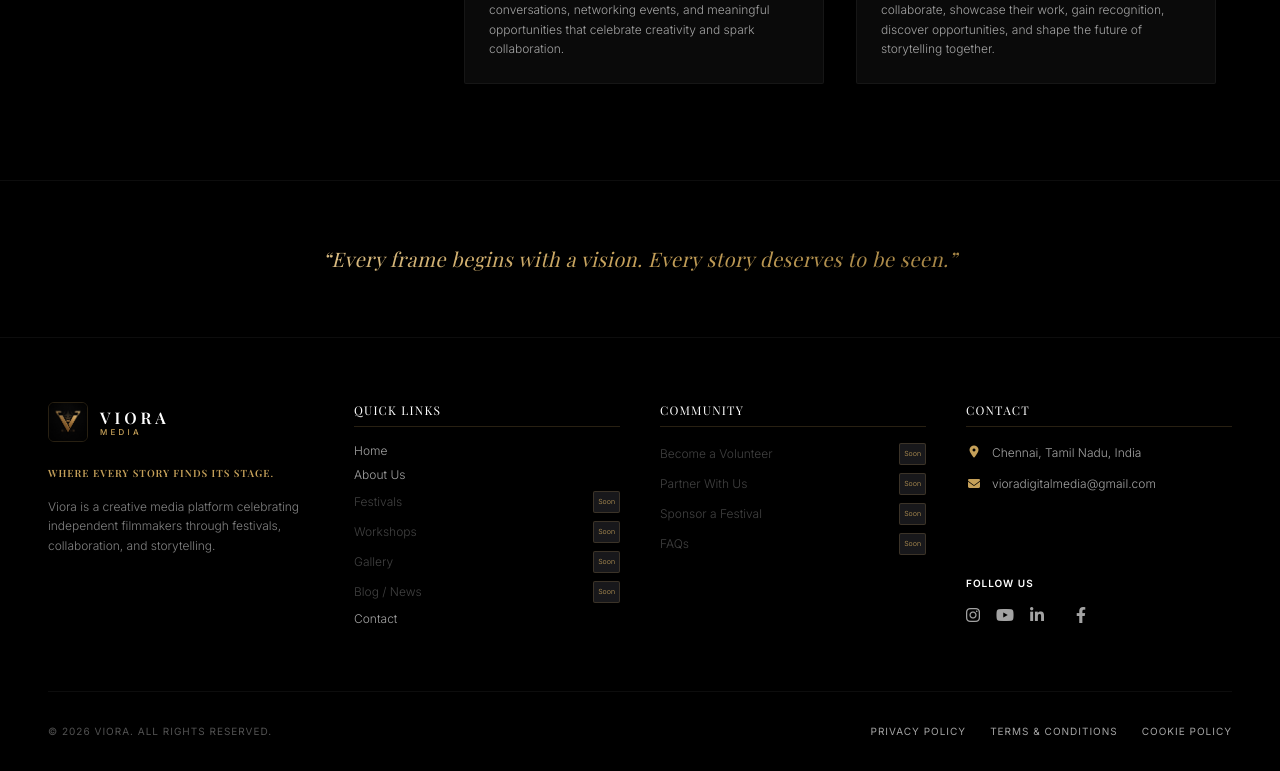
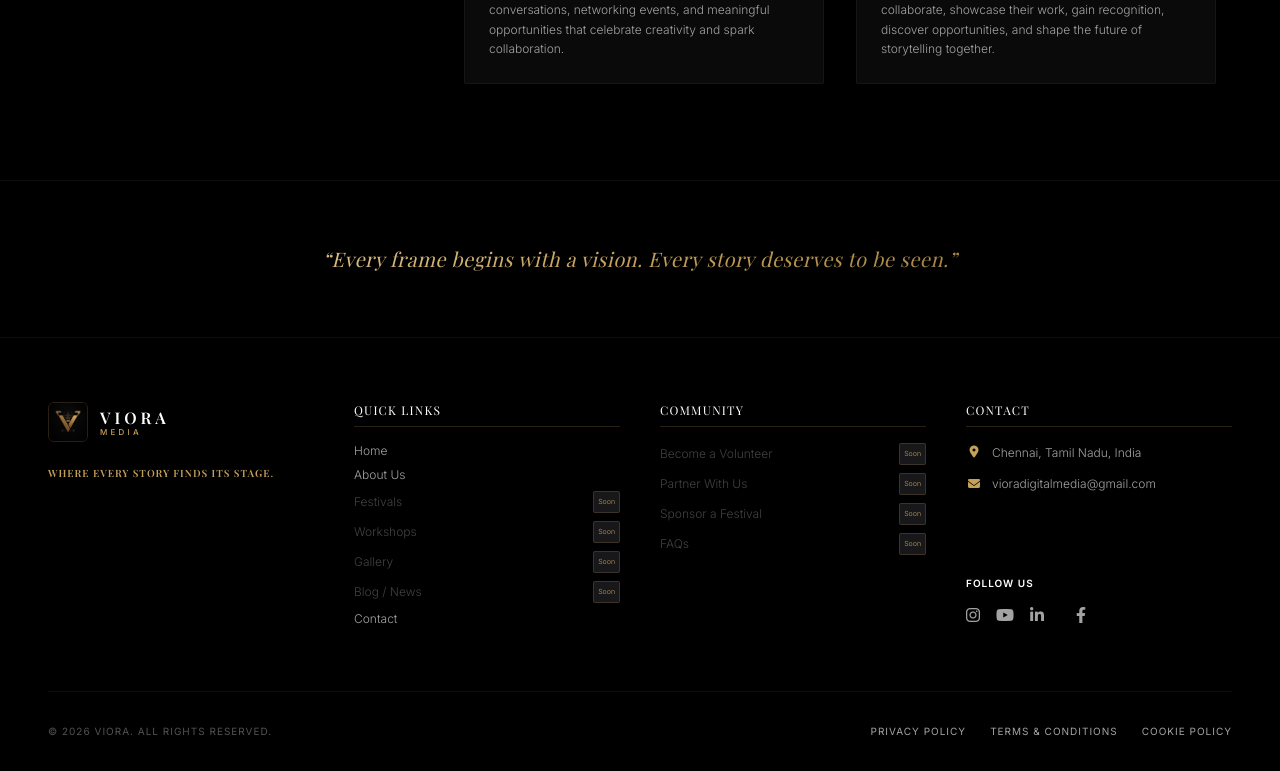
Before and after one commit to vioradigitalmedia/web, a React (Vite) app: page / in a window 1280 px wide. Shown: the part 3232-4003 px from the top of the page. Built offline with nearby package versions, Linux system fonts and the light colour scheme; a web font is replaced by a local one.

Commit message:
style: remove descriptive paragraph from footer component

```diff
--- a/src/components/Footer.tsx
+++ b/src/components/Footer.tsx
@@ -39,10 +39,6 @@ export default function Footer() {
 
             <p className="text-secondary text-[10px] tracking-widest uppercase font-semibold font-serif mt-2">
               Where Every Story Finds Its Stage.
-            </p>
-
-            <p className="text-xs text-accent-muted/80 leading-relaxed font-light">
-              Viora is a creative media platform celebrating independent filmmakers through festivals, collaboration, and storytelling.
             </p>
           </div>
 
```
